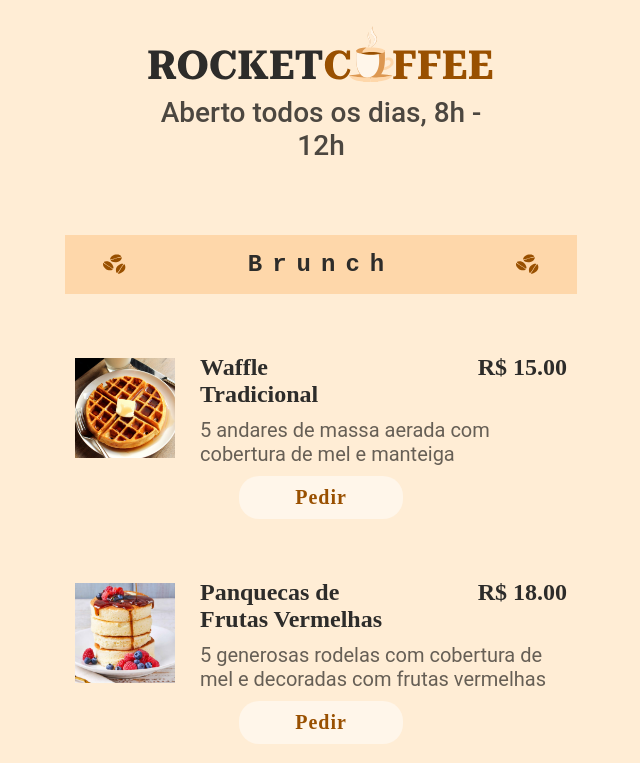
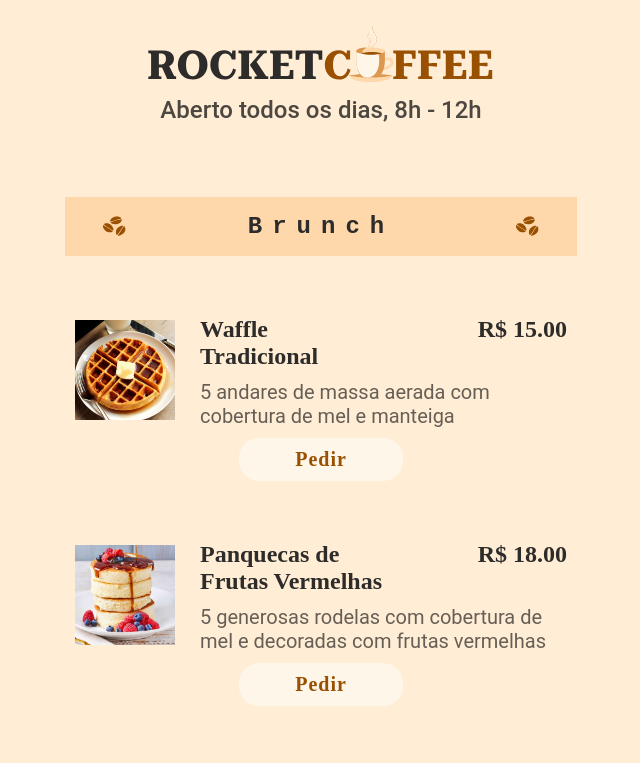
Before and after one commit to ThalitaRibeirao/ExploreRocketSeat-FrontEnd, a plain HTML site: page index.html in a window 1280 px wide. Shown: the top 763 px of the page, without its empty margins (319-959 px from the left). Drawn offline with Linux system fonts and the light colour scheme.

Commit message:
fix size of h1

```diff
--- a/style.css
+++ b/style.css
@@ -27,7 +27,7 @@ h1 {
     font-family: 'Roboto';
     font-style: normal;
     font-weight: 500;
-    font-size: 1em;
+    font-size: 1.5em;
 
     color: rgba(0, 0, 0, 0.7);
     width: 100%;
@@ -170,11 +170,6 @@ a:hover{
         width: 70%;
     }
 
-
-    h1 {
-        font-size: 1.75em;
-    }
-
     /* Menu */
 
     .name-menu-group{
```
